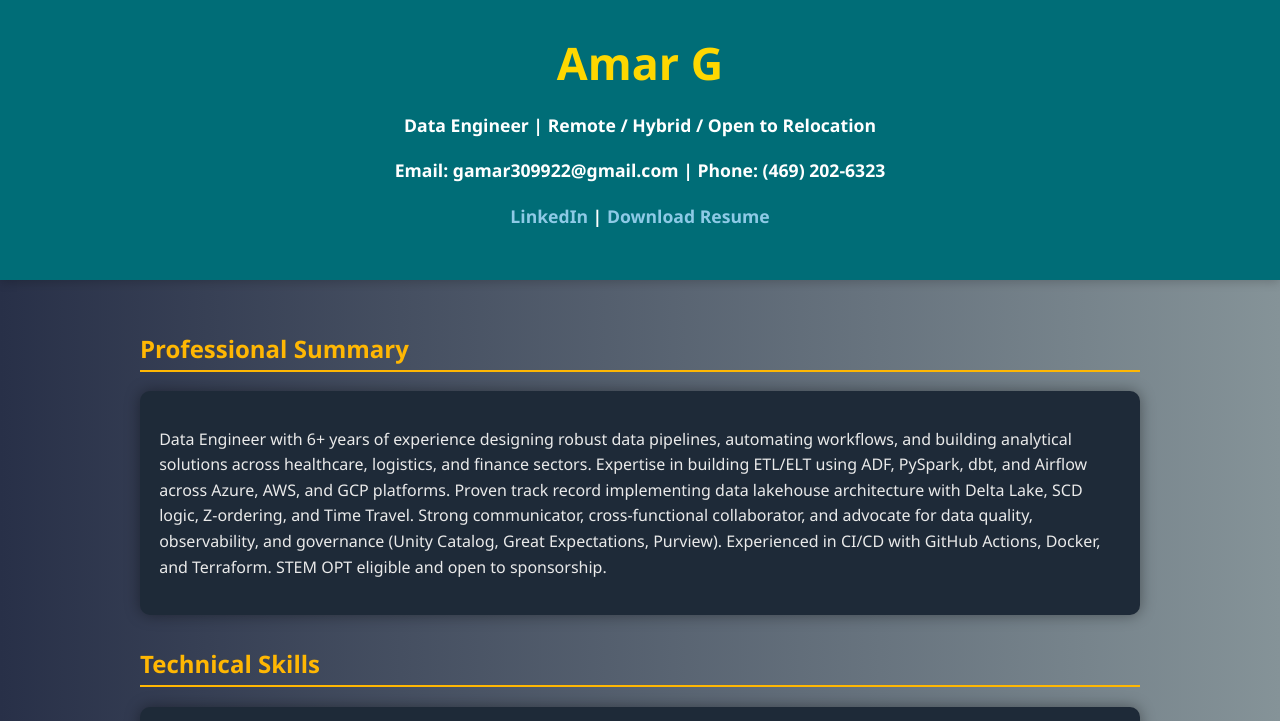
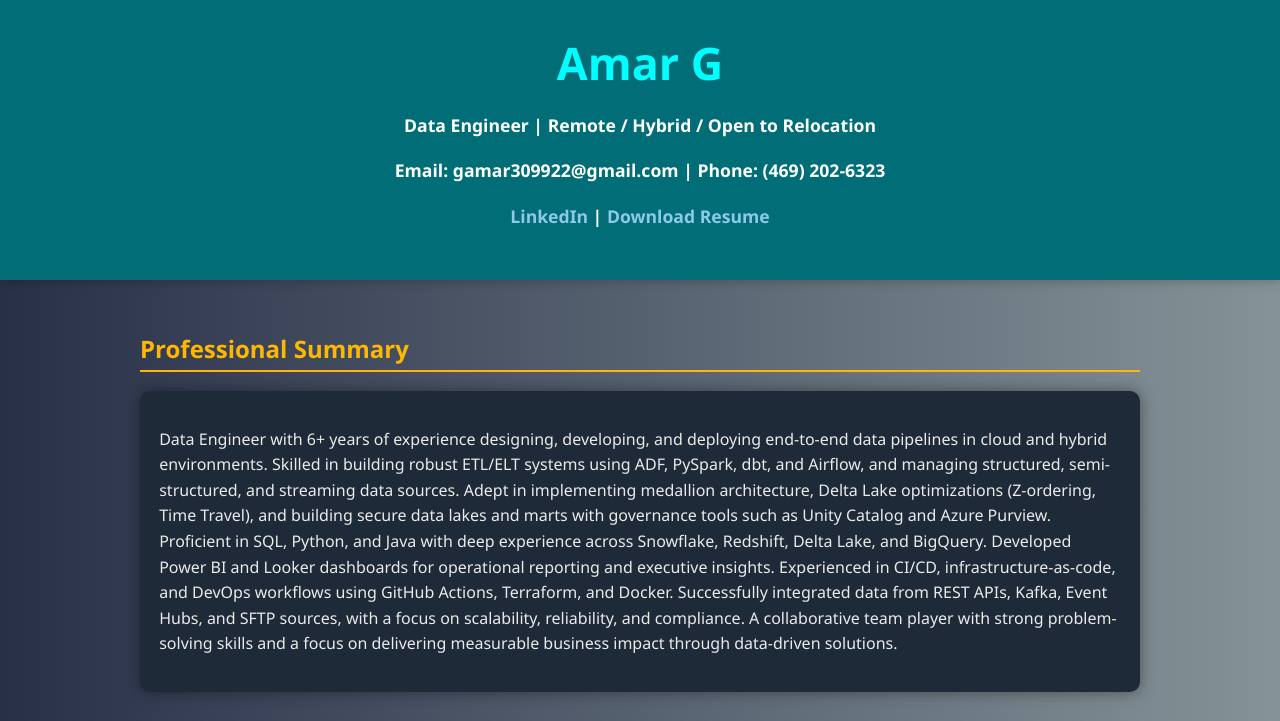
Before and after one commit to gamar3530/portfolio, a plain HTML site: page Index.html in a window 1280 px wide. Shown: the top 721 px of the page. Drawn offline with Linux system fonts and the light colour scheme.

Commit message:
Add files via upload

```diff
--- a/Index.html
+++ b/Index.html
@@ -3,7 +3,7 @@
 <head>
   <meta charset="UTF-8" />
   <meta name="viewport" content="width=device-width, initial-scale=1.0"/>
-  <title>Amar G – Data Engineer Portfolio</title>
+  <title>Amar G – Data Engineer </title>
   <style>
     body {
       margin: 0;
@@ -22,7 +22,7 @@
       margin: 0;
       font-size: 2.8rem;
       font-weight: bold;
-      color: #ffd700;
+      color: #00ffff;
     }
     header p {
       font-weight: bold;
@@ -86,7 +86,7 @@
   <div class="section">
     <h2>Professional Summary</h2>
     <div class="box">
-      <p>Data Engineer with 6+ years of experience designing robust data pipelines, automating workflows, and building analytical solutions across healthcare, logistics, and finance sectors. Expertise in building ETL/ELT using ADF, PySpark, dbt, and Airflow across Azure, AWS, and GCP platforms. Proven track record implementing data lakehouse architecture with Delta Lake, SCD logic, Z-ordering, and Time Travel. Strong communicator, cross-functional collaborator, and advocate for data quality, observability, and governance (Unity Catalog, Great Expectations, Purview). Experienced in CI/CD with GitHub Actions, Docker, and Terraform. STEM OPT eligible and open to sponsorship.</p>
+      <p>Data Engineer with 6+ years of experience designing, developing, and deploying end-to-end data pipelines in cloud and hybrid environments. Skilled in building robust ETL/ELT systems using ADF, PySpark, dbt, and Airflow, and managing structured, semi-structured, and streaming data sources. Adept in implementing medallion architecture, Delta Lake optimizations (Z-ordering, Time Travel), and building secure data lakes and marts with governance tools such as Unity Catalog and Azure Purview. Proficient in SQL, Python, and Java with deep experience across Snowflake, Redshift, Delta Lake, and BigQuery. Developed Power BI and Looker dashboards for operational reporting and executive insights. Experienced in CI/CD, infrastructure-as-code, and DevOps workflows using GitHub Actions, Terraform, and Docker. Successfully integrated data from REST APIs, Kafka, Event Hubs, and SFTP sources, with a focus on scalability, reliability, and compliance. A collaborative team player with strong problem-solving skills and a focus on delivering measurable business impact through data-driven solutions.</p>
     </div>
   </div>
 
```
